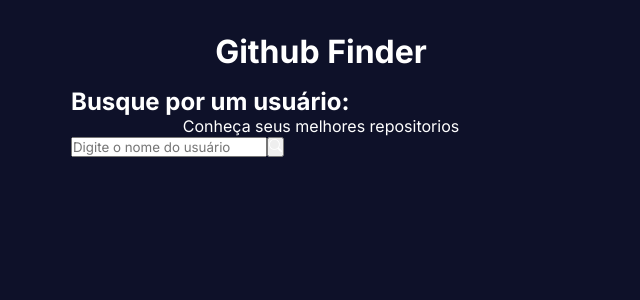
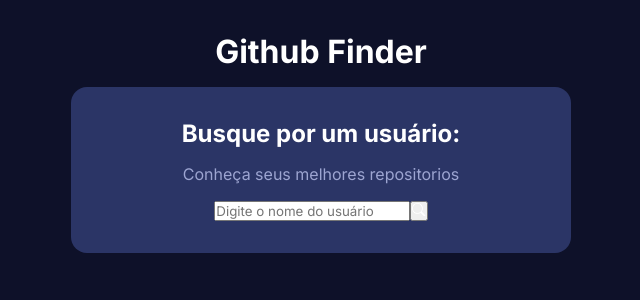
Before and after one commit to Greedddddd/API-do-github, a React (Vite) app in the folder github_finder/: page / in a window 1280 px wide. Shown: the top 300 px of the page, without its empty margins (319-959 px from the left). Built offline with nearby package versions, Linux system fonts and the light colour scheme.

Commit message:
oitavo commit

```diff
--- /dev/null
+++ b/github_finder/src/components/Search.module.css
@@ -0,0 +1,15 @@
+.search {
+    background-color: #2b3566;
+    padding: 2rem;
+    border-radius: 1rem;
+    display: flex;
+    flex-direction: column;
+    justify-content: center;
+    align-items: center;
+    gap: 1rem;
+    margin-bottom: 1.5rem;
+}
+
+.search p {
+    color: #9da5d1;
+}
--- a/github_finder/src/components/search.tsx
+++ b/github_finder/src/components/Search.tsx
@@ -6,11 +6,13 @@
 
 import {BsSearch} from "react-icons/bs";
 
+import classes from "./Search.module.css";
+
 const Search = ({loadUser}: SearchProps) => {
     const [userName, setUserName] = useState("");
 
     return (
-        <div>
+        <div className={classes.search}>
             <h2>Busque por um usuário:</h2>
             <p>Conheça seus melhores repositorios</p>
             <div>
```
